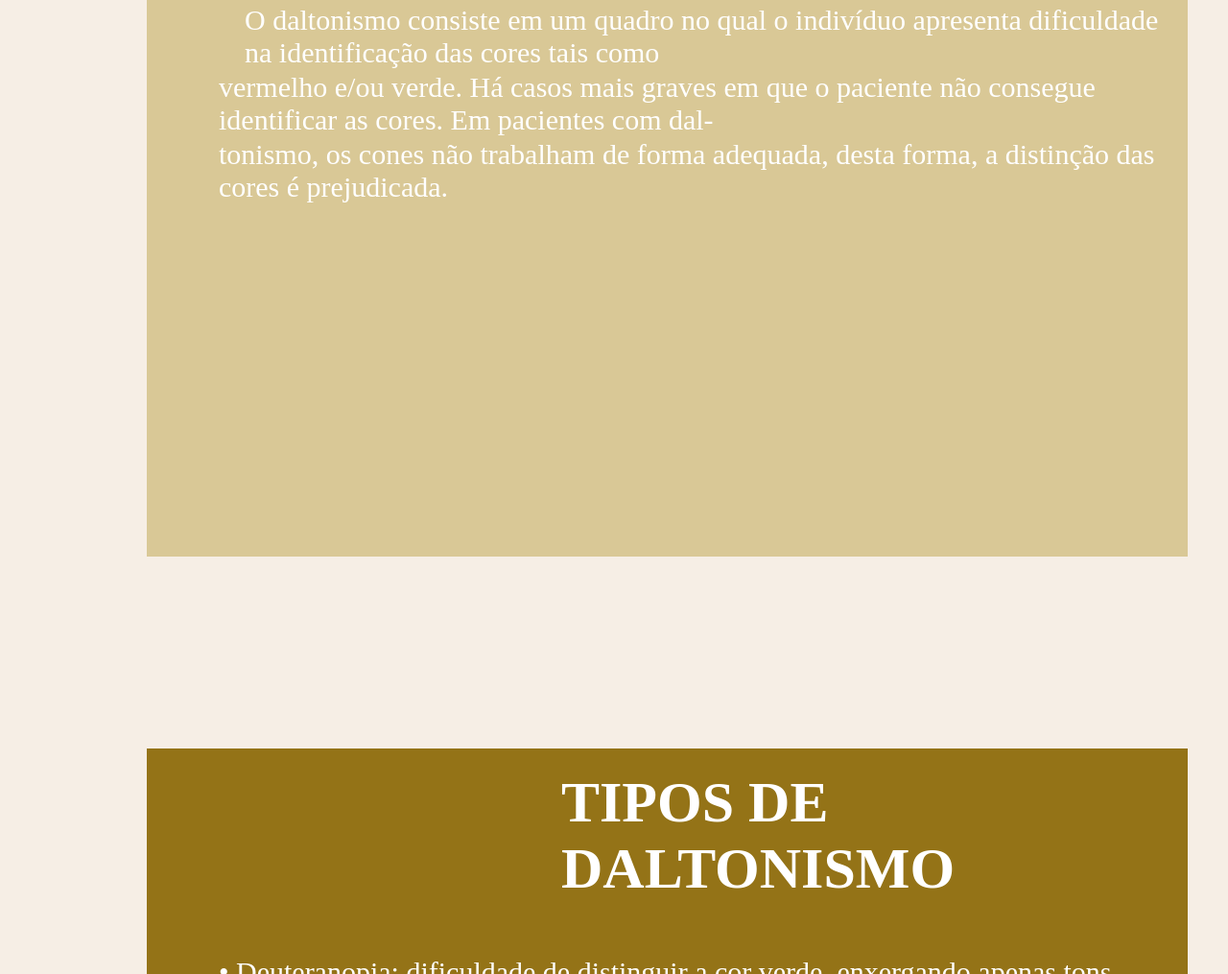
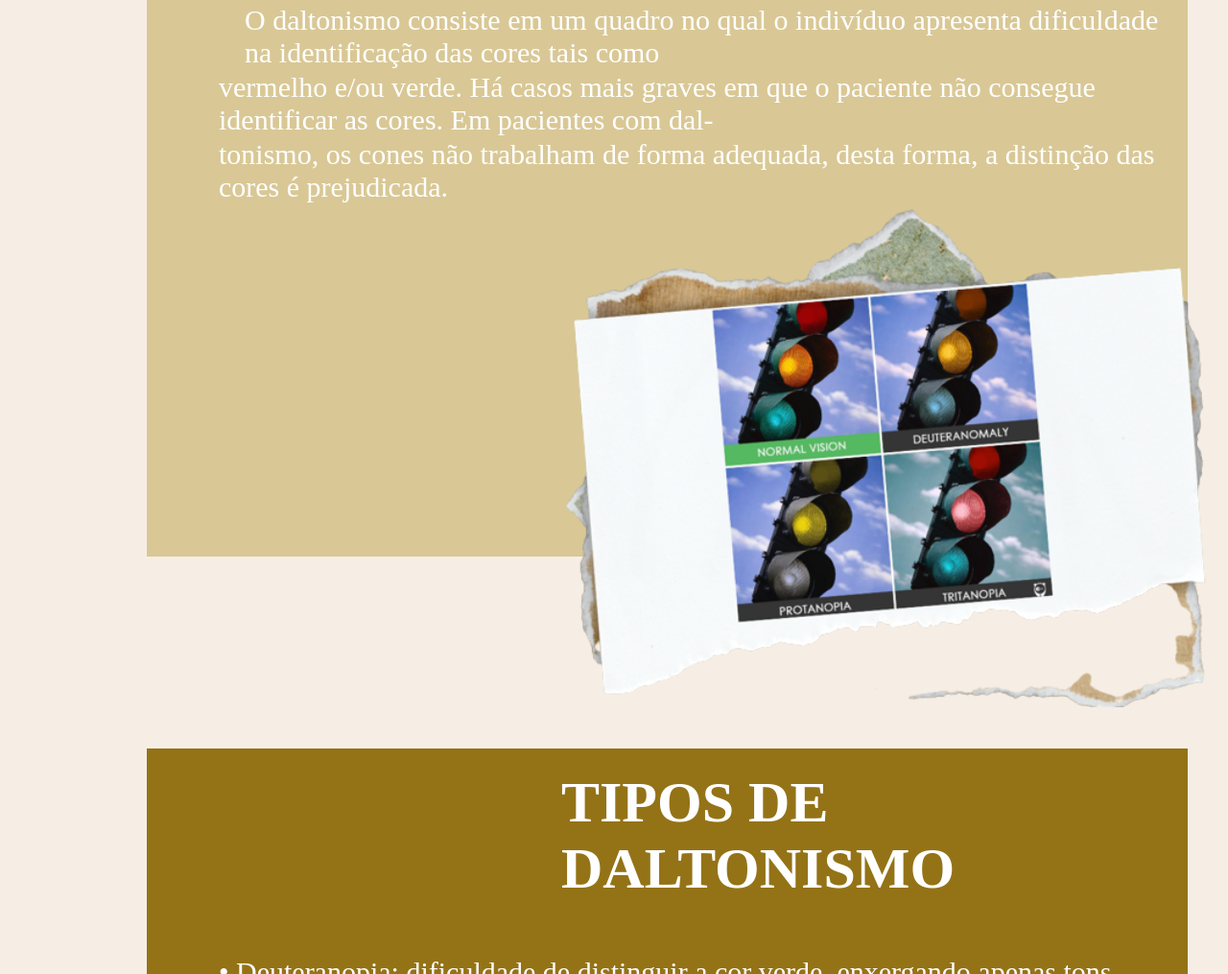
Before and after one commit to Isabila2/Vision, a plain HTML site: page daltonismo.html in a window 1280 px wide. Shown: the part 1399-2414 px from the top of the page at 96% size. Drawn offline with Linux system fonts and the light colour scheme; the site is published under a folder, as on GitHub Pages, so addresses that start at the root find nothing.

Commit message:
Update daltonismo.html

```diff
--- a/daltonismo.html
+++ b/daltonismo.html
@@ -102,7 +102,7 @@
             <p id="p">vermelho e/ou verde. Há casos mais graves em que o paciente não consegue identificar as cores. Em pacientes com dal-</p>
             <p id="p">tonismo, os cones não trabalham de forma adequada, desta forma, a distinção das cores é prejudicada.</p>
             <p id="p"> </p>
-            <img src="/images/Daltonismoimg-removebg-preview.png" alt="" style="margin-left: 428px; width: 700px;">
+            <img src="images/Daltonismoimg-removebg-preview.png" alt="" style="margin-left: 428px; width: 700px;">
             <br>
             <br>
             <br>
```
